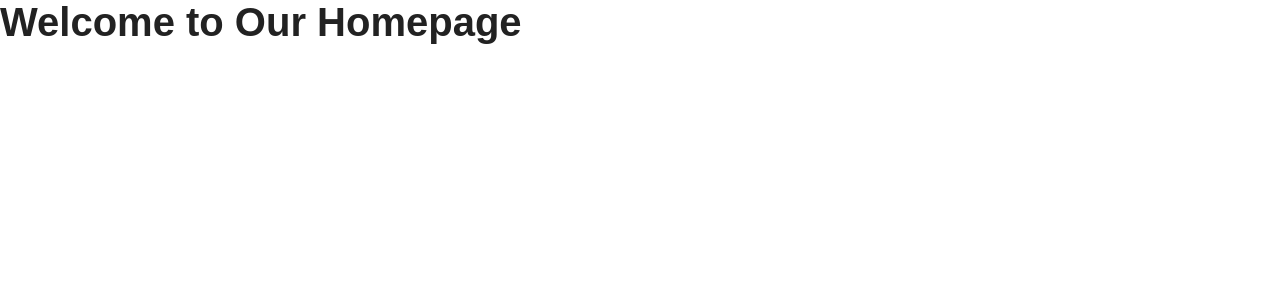
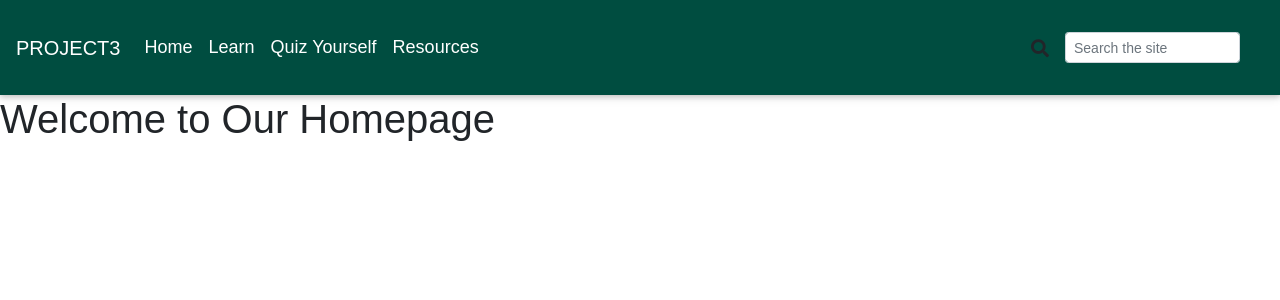
Before and after one commit to meghansmorris/WebAccess, a React (Create React App) app in the folder client/: page / in a window 1280 px wide. Shown: the top 300 px of the page. Built offline with nearby package versions, Linux system fonts and the light colour scheme; a web font is replaced by a local one.

Commit message:
update to route folder to start router and working on navbar component

```diff
--- a/client/src/App.js
+++ b/client/src/App.js
@@ -5,14 +5,16 @@ import Learn from "./pages/Learn"
 import TakeQuiz from "./pages/TakeQuiz"
 import Resources from "./pages/Resources"
 import NoMatch from "./pages/NoMatch";
+import NavBar from "./components/NavBar/NavBar";
+
 
 
 function App() {
   return (
 
     <Router>
-      <div>
-        {/* <Nav /> */}
+      <>
+       <NavBar />
         <Switch>
           <Route exact path="/" component={Landing} />
           <Route exact path="/learn" component={Learn} />
@@ -20,7 +22,7 @@ function App() {
           <Route exact path="/resources" component={Resources} />
           <Route component={NoMatch} />
         </Switch>
-      </div>
+      </>
     </Router>
   );
 }
--- /dev/null
+++ b/client/src/components/NavBar/NavBar.js
@@ -0,0 +1,49 @@
+import React, { Component } from "react";
+import { MDBNavbar, MDBNavbarBrand, MDBNavbarNav, MDBNavItem, MDBNavLink, MDBNavbarToggler, MDBCollapse, MDBIcon } from "mdbreact";
+
+class NavBar extends Component {
+state = {
+  isOpen: false
+};
+
+toggleCollapse = () => {
+  this.setState({ isOpen: !this.state.isOpen });
+}
+
+render() {
+  return (
+    <MDBNavbar color="teal darken-4" dark expand="md">
+      <MDBNavbarBrand>
+        <strong className="white-text">Project3</strong>
+      </MDBNavbarBrand>
+      <MDBNavbarToggler onClick={this.toggleCollapse} />
+      <MDBCollapse id="navbarCollapse3" isOpen={this.state.isOpen} navbar>
+        <MDBNavbarNav left>
+          <MDBNavItem>
+            <MDBNavLink to="/">Home</MDBNavLink>
+          </MDBNavItem>
+          <MDBNavItem>
+            <MDBNavLink to="/learn">Learn</MDBNavLink>
+          </MDBNavItem>
+          <MDBNavItem>
+            <MDBNavLink to="/quiz">Quiz Yourself</MDBNavLink>
+          </MDBNavItem>
+          <MDBNavItem>
+            <MDBNavLink to="/resources">Resources</MDBNavLink>
+          </MDBNavItem>
+        </MDBNavbarNav>
+        <MDBNavbarNav right>
+          <MDBNavItem md="6">
+            <form className="form-inline mt-4 mb-4">
+                <MDBIcon icon="search" />
+                <input className="form-control form-control-sm ml-3 w-75" type="text" placeholder="Search the site" aria-label="Search the site" />
+            </form>
+          </MDBNavItem>
+        </MDBNavbarNav>
+      </MDBCollapse>
+    </MDBNavbar>
+    );
+  }
+}
+
+export default NavBar;
--- a/client/src/index.js
+++ b/client/src/index.js
@@ -2,6 +2,10 @@ import React from 'react';
 import ReactDOM from 'react-dom';
 import App from './App';
 import * as serviceWorker from './serviceWorker';
+//mdb specific imports
+import '@fortawesome/fontawesome-free/css/all.min.css';
+import 'bootstrap-css-only/css/bootstrap.min.css';
+import 'mdbreact/dist/css/mdb.css';
 
 ReactDOM.render(<App />, document.getElementById('root'));
 
--- a/client/src/pages/Landing.js
+++ b/client/src/pages/Landing.js
@@ -1,8 +1,10 @@
-import React, { Component } from "react";
+import React from "react";
 
 function Landing() {
     return (
+        <>
         <h1>Welcome to Our Homepage</h1>
+        </>
         );
 }
 
```
Also changed, not shown: client/src/components/Footer/Footer.js (added), client/src/components/Footer/footstyle.css (added), client/src/components/Header/Header.js (added), client/src/components/Header/headstyle.css (added), client/src/components/NavBar/navstyle.css (added), 1 other file (tests, documents, lock files or other folders).
